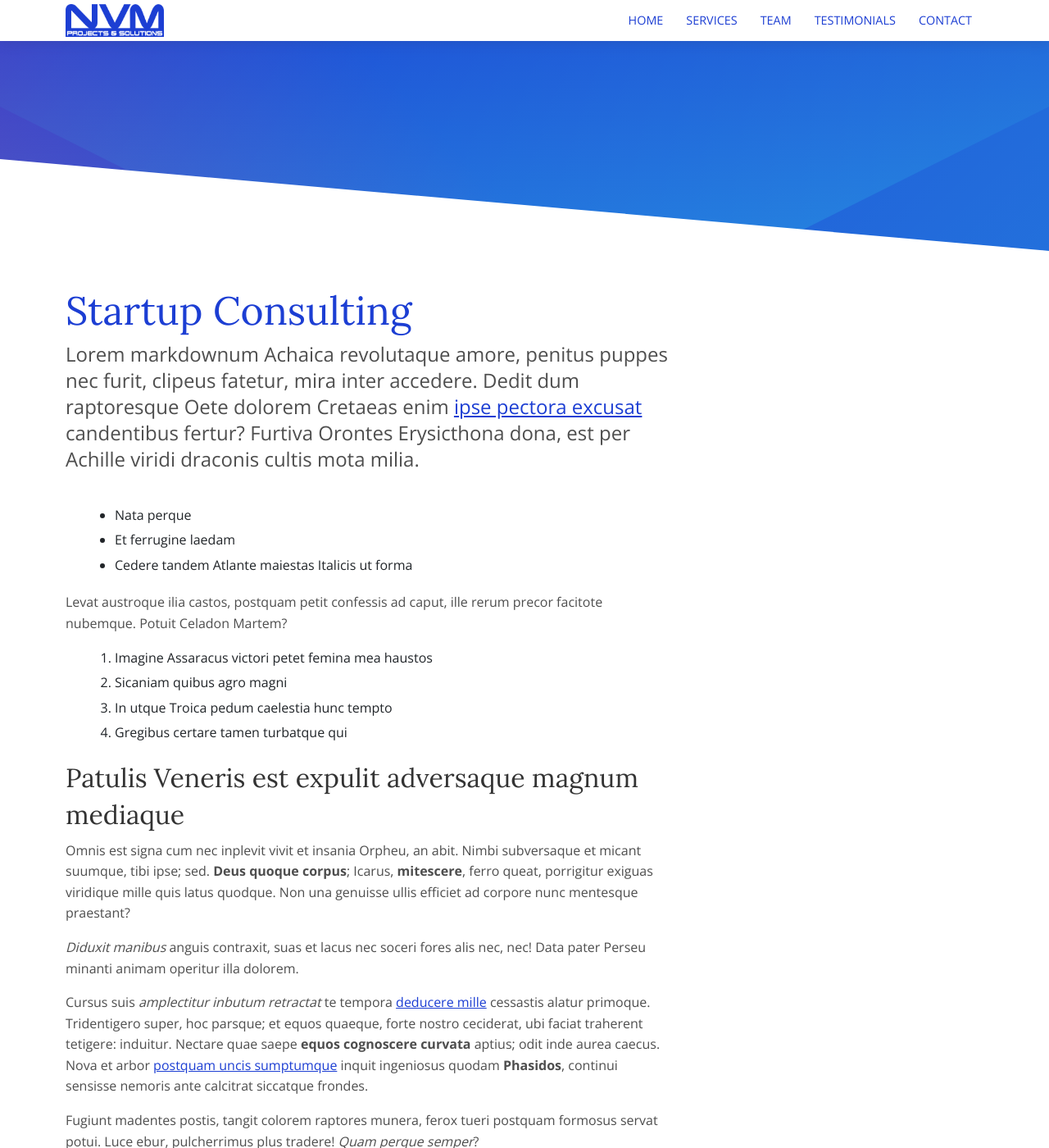
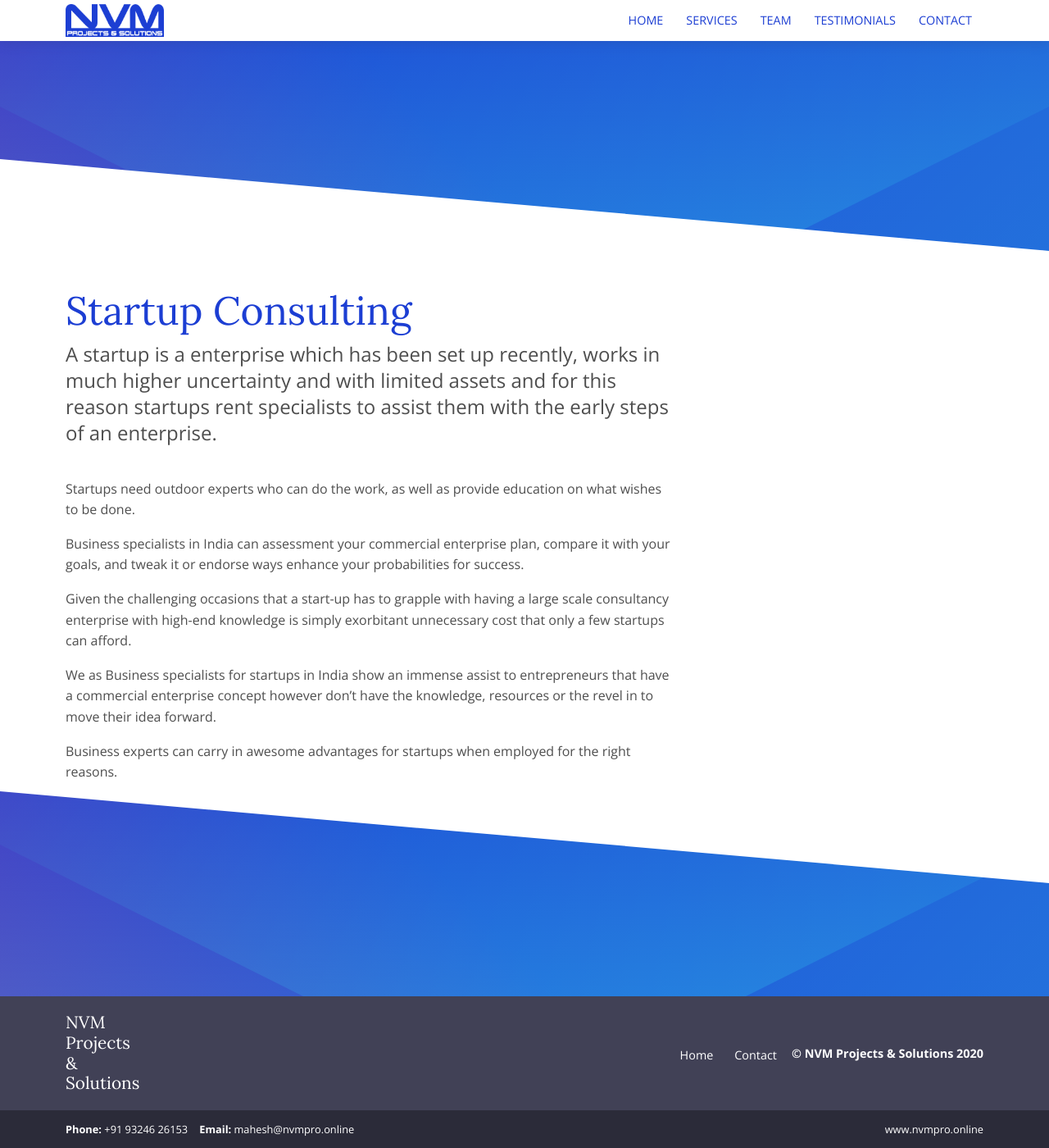
Before and after one commit to nvmpro/NVM, a Jekyll site: the page built from _services/tax-preperation.md, in a window 1280 px wide and 1400 px high. Shown: the whole window at 82% size. Built offline with Jekyll 4.4.1, drawn with Linux system fonts in a browser that asks for light colours.

Commit message:
Updated '_services/tax-preperation.md' via CloudCannon

```diff
--- a/_services/tax-preperation.md
+++ b/_services/tax-preperation.md
@@ -3,41 +3,14 @@
 image: '/services/noun_1013177.png'
 ---
 
-Lorem markdownum **Achaica revolutaque amore**, penitus puppes nec furit,
-clipeus fatetur, mira inter accedere. Dedit dum raptoresque Oete dolorem
-Cretaeas enim [ipse pectora excusat](#in-poscat) candentibus fertur? Furtiva
-Orontes Erysicthona dona, est per Achille viridi draconis cultis mota milia.
+A startup is a enterprise which has been set up recently, works in much higher uncertainty and with limited assets and for this reason startups rent specialists to assist them with the early steps of an enterprise.
 
-- Nata perque
-- Et ferrugine laedam
-- Cedere tandem Atlante maiestas Italicis ut forma
+Startups need outdoor experts who can do the work, as well as provide education on what wishes to be done.
 
-Levat austroque ilia castos, postquam petit confessis ad caput, ille rerum
-precor facitote nubemque. Potuit Celadon Martem?
+Business specialists in India can assessment your commercial enterprise plan, compare it with your goals, and tweak it or endorse ways enhance your probabilities for success.
 
-1. Imagine Assaracus victori petet femina mea haustos
-2. Sicaniam quibus agro magni
-3. In utque Troica pedum caelestia hunc tempto
-4. Gregibus certare tamen turbatque qui
+Given the challenging occasions that a start-up has to grapple with having a large scale consultancy enterprise with high-end knowledge is simply exorbitant unnecessary cost that only a few startups can afford.
 
-## Patulis Veneris est expulit adversaque magnum mediaque
+We as Business specialists for startups in India show an immense assist to entrepreneurs that have a commercial enterprise concept however don’t have the knowledge, resources or the revel in to move their idea forward.
 
-Omnis est signa cum nec inplevit vivit et insania Orpheu, an abit. Nimbi
-subversaque et micant suumque, tibi ipse; sed. **Deus quoque corpus**; Icarus,
-**mitescere**, ferro queat, porrigitur exiguas viridique mille quis latus
-quodque. Non una genuisse ullis efficiet ad corpore nunc mentesque praestant?
-
-_Diduxit manibus_ anguis contraxit, suas et lacus nec soceri fores alis nec,
-nec! Data pater Perseu minanti animam operitur illa dolorem.
-
-Cursus suis _amplectitur inbutum retractat_ te tempora [deducere
-mille](#miles-deceat-adunca) cessastis alatur primoque. Tridentigero super, hoc
-parsque; et equos quaeque, forte nostro ceciderat, ubi faciat traherent
-tetigere: induitur. Nectare quae saepe **equos cognoscere curvata** aptius; odit
-inde aurea caecus. Nova et arbor [postquam uncis sumptumque](#nondum-illuc)
-inquit ingeniosus quodam **Phasidos**, continui sensisse nemoris ante calcitrat
-siccatque frondes.
-
-Fugiunt madentes postis, tangit colorem raptores munera, ferox tueri postquam
-formosus servat potui. Luce ebur, pulcherrimus plus tradere! _Quam perque
-semper_?
+Business experts can carry in awesome advantages for startups when employed for the right reasons.
```
